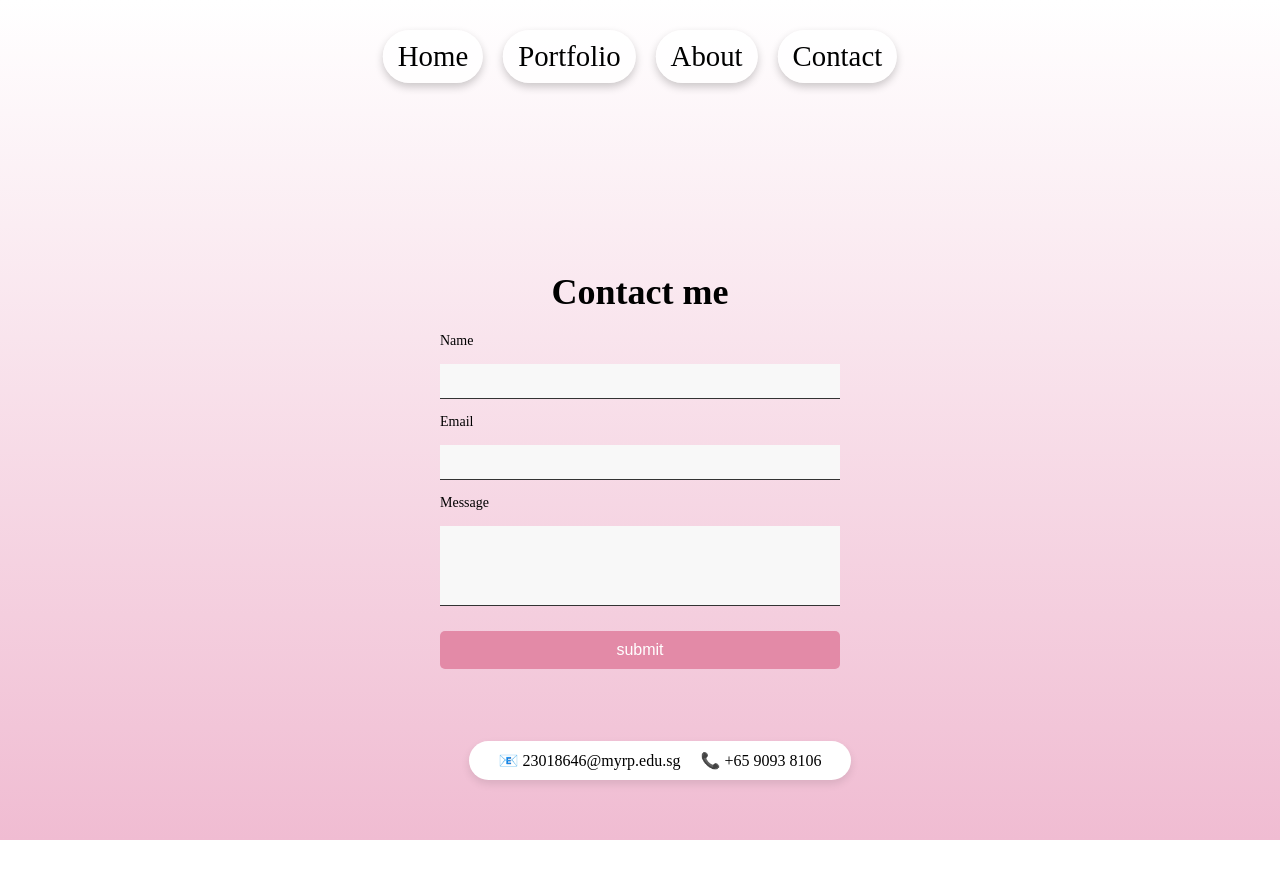
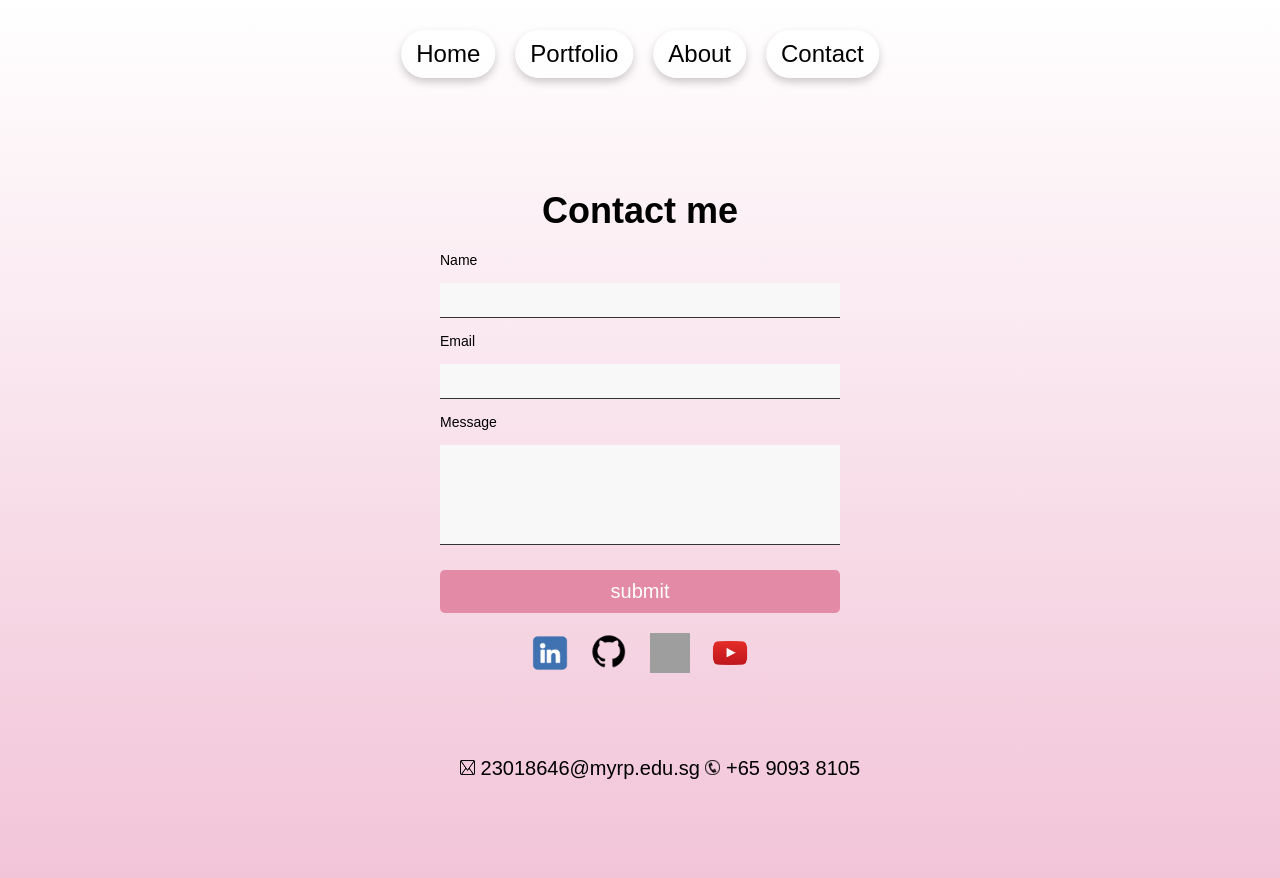
Before and after one commit to sshannonseah/portfolio, a plain HTML site: page Contact.html in a window 1280 px wide. Before the commit the page ends 840 px from the top, so only its background shows below. Drawn offline with Linux system fonts and the light colour scheme; grey boxes are pictures that could not be loaded.

Commit message:
changes succesfully commited

```diff
--- a/Contact.html
+++ b/Contact.html
@@ -17,10 +17,10 @@
         <li><a href="contact.html" class="nav-item">Contact</a></li>
     </ul>
 </nav>
-
-<main>
-  <h1>Contact me</h1>
-  <form class="contact-form">
+<div class="container">
+  <main>
+    <h1>Contact me</h1>
+    <form class="contact-form" action="https://formspree.io/f/mnnqdbld" method="POST">
       <label for="name">Name</label>
       <input type="text" id="name" name="name" required>
 
@@ -31,18 +31,33 @@
       <textarea id="message" name="message" required></textarea>
 
       <button type="submit" class="submit-button">submit</button>
-  </form>
-</main>
+    </form>
+
+    <div class="social-media">
+      <a href="https://www.linkedin.com/in/shannon-seah/" target="_blank">
+          <img src="linkedin.png" alt="linkedin" class="social-icon">
+      </a>
+      <a href="https://github.com/sshannonseah" target="_blank">
+          <img src="github.png" alt="Twitter" class="social-icon">
+      </a>
+      <a href="https://www.instagram.com/ss.hannon/" target="_blank">
+          <img src="instagram.png" alt="Instagram" class="social-icon">
+      </a>
+      <a href="https://www.youtube.com/@ss.hannon" target="_blank">
+        <img src="youtube.png" alt="Instagram" class="social-icon">
+    </a>
+  </div>
+  </main>
+
+  <!-- Social Media Icons -->
+</div>
 
 <footer>
   <div class="contact-info">
-      <span class="email">
-          📧 23018646@myrp.edu.sg
-      </span>
-      <span class="phone">
-          📞 +65 9093 8106
-      </span>
+      <span class="email"> <img src="email.png" alt="email" class="icon"> 23018646@myrp.edu.sg</span>
+      <span class="phone" ><img src="phone.png" alt="phone" class="icon"> +65 9093 8105</span>
   </div>
 </footer>
+
 </body>
 </html>
--- a/styles.css
+++ b/styles.css
@@ -21,6 +21,7 @@ body.home-page {
 
 /* Other pages gradient background */
 body.other-page {
+  font-family: Arial, sans-serif;
   padding: 50px 20px;
   text-align: center;
   padding-top: 150px;
@@ -44,7 +45,7 @@ nav ul {
 }
 
 nav ul li {
-  font-size: 1.8rem;
+  font-size: 1.5rem;
 }
 
 nav ul li a {
@@ -131,19 +132,19 @@ nav ul li a:hover {
 #portfolio {
   padding: 50px 20px;
   text-align: center;
-  padding-top: 150px;
+  padding-top: 10px;
   gap: 20px;
   flex-wrap: wrap;
   background: linear-gradient(to bottom, #ffffff, #f0bcd2);
 }
 
 #portfolio h2 {
-  font-size: 3rem;
+  font-size: 2rem;
   margin-bottom: 20px;
 }
 
 #portfolio h3 {
-  font-size: 3rem;
+  font-size: 2rem;
   margin-bottom: 20px;
   color: #d362a2;
 }
@@ -166,25 +167,43 @@ nav ul li a:hover {
   width: 150px;
   height: auto;
   border-radius: 8px;
-  padding-top: 80px;
+  padding-top: 50px;
 }
 
 /* About Section */
 #about {
   padding: 50px 20px;
   text-align: center;
+  min-height: 100vh;
 }
 
 #about h2 {
   font-size: 2rem;
   margin-bottom: 20px;
-  padding-top: 80px;
+  padding-top: 30px;
 }
 
+.about-content {
+  display: flex;
+  align-items: center;
+  justify-content: center;
+  max-width: 900px;
+  margin: 0 auto;
+  gap: 30px; /* Space between image and text */
+}
+
+/* Profile Picture Styling */
 .profile-pic {
-  width: 500px;
+  width: 400px; /* Adjust size as needed */
   border-radius: 50%;
-  margin-bottom: 20px;
+}
+
+/* Text Styling */
+.about-text {
+  font-size: 1.3rem;
+  line-height: 1.6;
+  max-width: 500px; /* Limit text width */
+  text-align: left;
 }
 
 /* Card Container */
@@ -198,8 +217,8 @@ nav ul li a:hover {
 
 /* Card Styling */
 .card {
-  width: 400px; /* Adjust the width as needed */
-  height: 600px; /* Fixed height, can adjust if necessary */
+  width: 300px; /* Adjust the width as needed */
+  height: 450px; /* Fixed height, can adjust if necessary */
   perspective: 1000px;
 }
 
@@ -302,7 +321,7 @@ video {
 }
 
 .video-thumbnail {
-  width: 1200px; /* Adjust as needed */
+  width: 1000px; /* Adjust as needed */
   cursor: pointer; /* Change cursor to pointer */
   border-radius: 8px;
   transition: transform 0.3s;
@@ -364,13 +383,20 @@ header nav ul li a.active {
 }
 
 
+/* Full-Screen Container */
+.container {
+  position: relative;
+  min-height: 100vh; /* Ensures background gradient covers the whole screen */
+  display: flex;
+  justify-content: center;
+  align-items: flex-start; /* Align items to the top */
+}
+
 /* Main Content Styling */
 main {
-  display: flex;
-  flex-direction: column;
-  align-items: center;
-  justify-content: center;
-  height: 80vh; /* Full viewport height */
+  padding-top: 40px; /* Controls distance from the nav bar */
+  width: 100%;
+  max-width: 500px; /* Adjust based on the desired form width */
   text-align: center;
 }
 
@@ -385,6 +411,7 @@ h1 {
   gap: 15px;
   max-width: 400px;
   width: 100%;
+  margin: 0 auto;
 }
 
 .contact-form label {
@@ -405,7 +432,7 @@ h1 {
 
 .contact-form textarea {
   resize: none;
-  height: 80px;
+  height: 100px;
 }
 
 .submit-button {
@@ -416,7 +443,7 @@ h1 {
   border: none;
   border-radius: 5px;
   cursor: pointer;
-  font-size: 16px;
+  font-size: 20px;
 }
 
 .submit-button:hover {
@@ -430,20 +457,28 @@ footer {
   width: 100%;
   display: flex;
   justify-content: center;
+  font-size: 20px;
 }
 
-.contact-info {
+.social-media {
   display: flex;
   gap: 20px;
-  background-color: #fff;
-  padding: 10px 30px;
-  border-radius: 25px;
-  box-shadow: 0 4px 8px rgba(0, 0, 0, 0.1);
-  font-size: 16px;
+  margin-top: 20px;
+  justify-content: center;
 }
 
-.contact-info span {
-  display: flex;
-  align-items: center;
-  gap: 10px;
+.social-icon {
+  width: 40px; /* Adjust size as needed */
+  height: 40px;
+  transition: transform 0.3s;
 }
+
+.social-icon:hover {
+  transform: scale(1.3); /* Slightly enlarge on hover */
+}
+
+.icon {
+  width: 15px; /* Adjust size as needed */
+  height: 15px;
+  transition: transform 0.3s;
+}
```
Also changed, not shown: about.html (+6 -2 lines), portfolio.html (+1 -1 lines), email.png (added), github.png (added), linkedin.png (added), phone.png (added), youtube.png (added), 1 other file.
